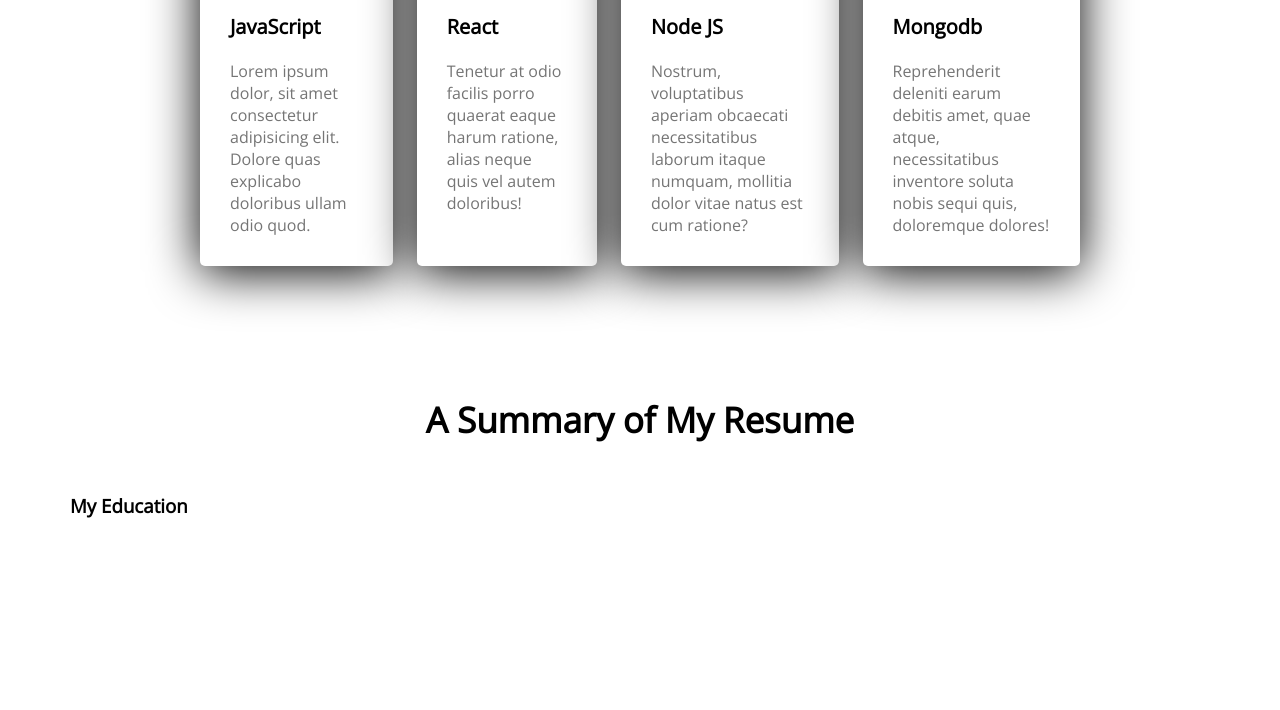
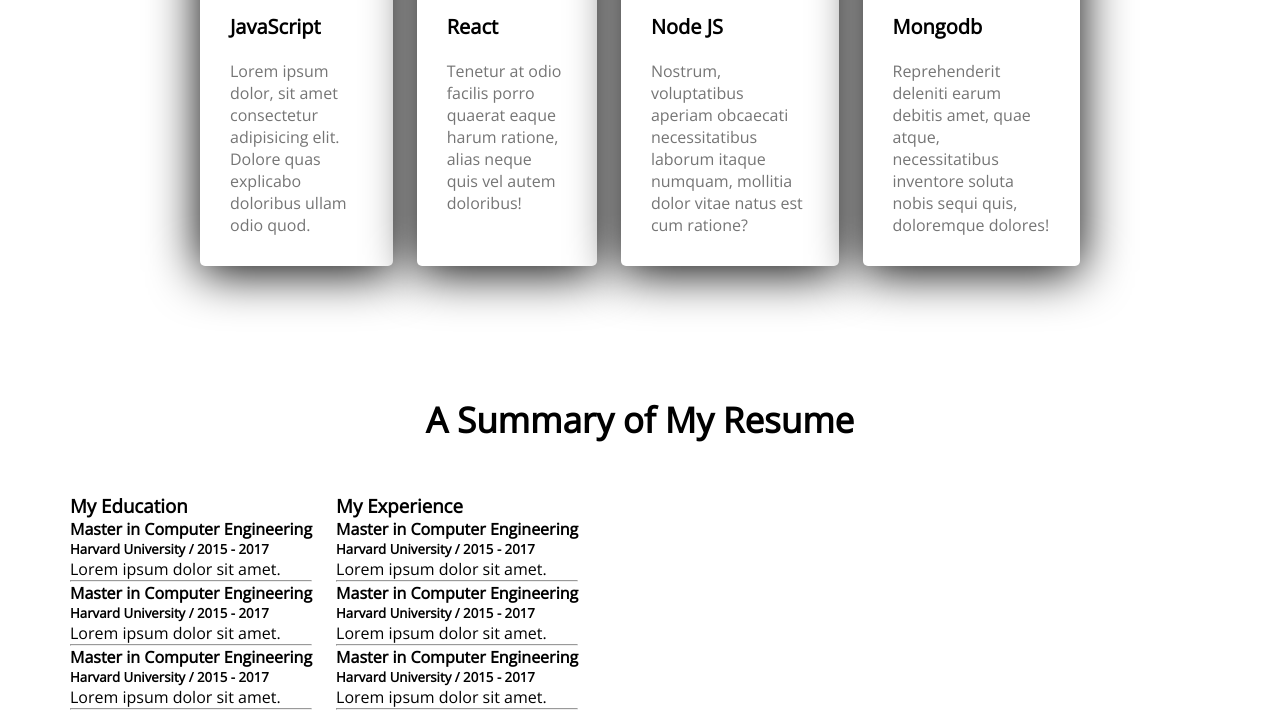
Before and after one commit to infosubroto/developer-sub, a plain HTML site: page index.html in a window 1280 px wide. Shown: the part 965-1675 px from the top of the page. Before the commit the page ends 1483 px from the top, so only its background shows below. Drawn offline with nearby package versions, Linux system fonts and the light colour scheme.

Commit message:
first commit

```diff
--- a/index.html
+++ b/index.html
@@ -94,6 +94,46 @@
     <div class="resume-content">
         <div>
             <h3 class="resume-title">My Education</h3>
+            <div class="resume-item">
+                <h4 class="title">Master in Computer Engineering</h4>
+                <h5 class="sub-title">Harvard University / 2015 - 2017</h5>
+                <p class="description">Lorem ipsum dolor sit amet.</p>
+            </div>
+            <hr>
+            <div class="resume-item">
+                <h4 class="title">Master in Computer Engineering</h4>
+                <h5 class="sub-title">Harvard University / 2015 - 2017</h5>
+                <p class="description">Lorem ipsum dolor sit amet.</p>
+            </div>
+            <hr>
+            <div class="resume-item">
+                <h4 class="title">Master in Computer Engineering</h4>
+                <h5 class="sub-title">Harvard University / 2015 - 2017</h5>
+                <p class="description">Lorem ipsum dolor sit amet.</p>
+            </div>
+            <hr>
+
+        </div>
+        <div>
+            <h3 class="resume-title">My Experience</h3>
+            <div class="resume-item">
+                <h4 class="title">Master in Computer Engineering</h4>
+                <h5 class="sub-title">Harvard University / 2015 - 2017</h5>
+                <p class="description">Lorem ipsum dolor sit amet.</p>
+            </div>
+            <hr>
+            <div class="resume-item">
+                <h4 class="title">Master in Computer Engineering</h4>
+                <h5 class="sub-title">Harvard University / 2015 - 2017</h5>
+                <p class="description">Lorem ipsum dolor sit amet.</p>
+            </div>
+            <hr>
+            <div class="resume-item">
+                <h4 class="title">Master in Computer Engineering</h4>
+                <h5 class="sub-title">Harvard University / 2015 - 2017</h5>
+                <p class="description">Lorem ipsum dolor sit amet.</p>
+            </div>
+            <hr>
         </div>
 
     </div>
--- a/styles/protfolio.css
+++ b/styles/protfolio.css
@@ -141,4 +141,22 @@ color: #757575;
     /* Resume Styles */
 .resume-content{
     display: flex;
+    gap: 24px;
+
 }
+.resume.title{
+    font-weight: 700;
+    font-size: 25px;
+    color: #474747;
+
+}
+.resume.sub-title{
+    color: #757575;
+    font-weight: 600;
+    font-size: 20px;
+
+}
+.resume.description{
+    color: #757575;
+
+}
```
